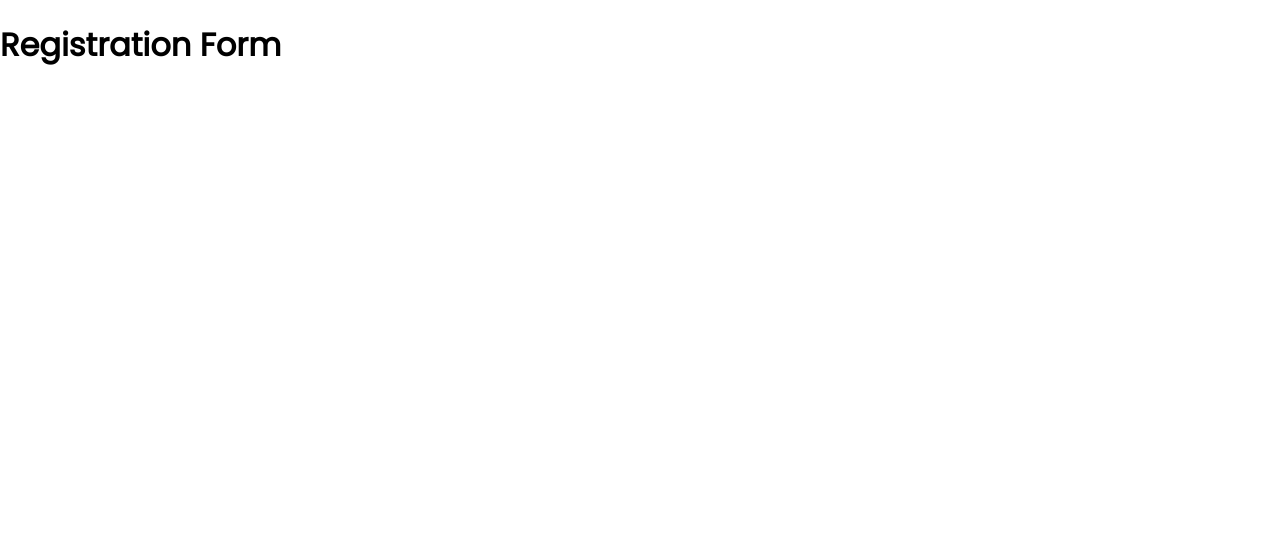
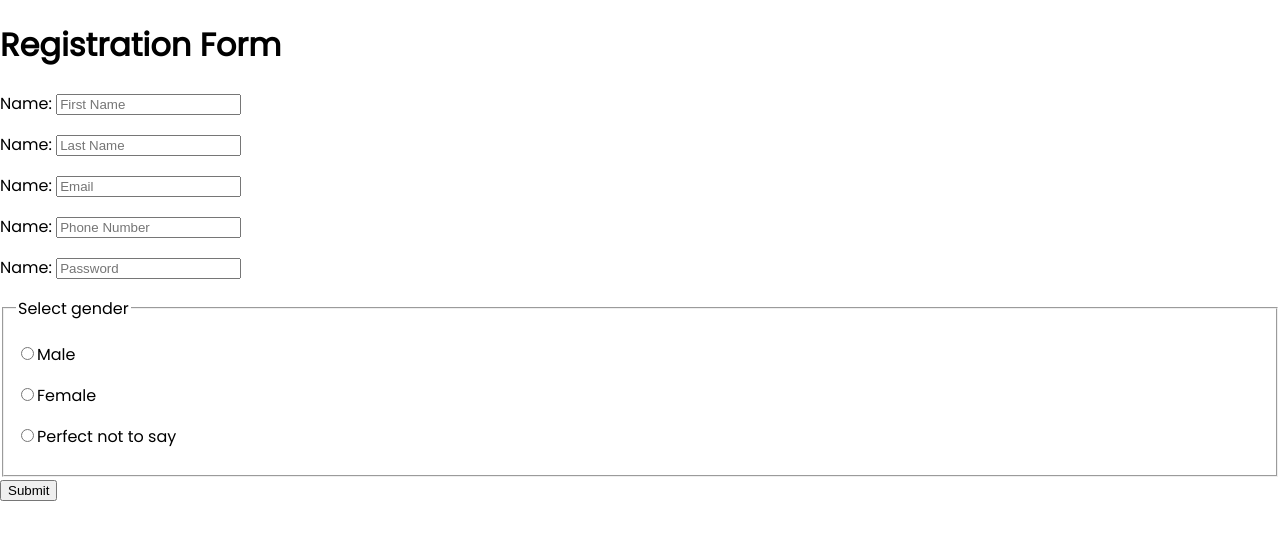
Before and after one commit to ashifanik007/responsive-form, a plain HTML site: page index.html in a window 1280 px wide. Drawn offline with Linux system fonts and the light colour scheme.

Commit message:
form added

```diff
--- a/index.html
+++ b/index.html
@@ -13,6 +13,26 @@
 <body>
     <div class="container">
         <div class="heading"><h1>Registration Form</h1></div>
+        <form action="#">
+            <p> Name: <input type="text" placeholder="First Name"></p>
+            <p> Name: <input type="text" placeholder="Last Name"></p>
+            <p> Name: <input type="email" placeholder="Email"></p>
+            <p> Name: <input type="text" placeholder="Phone Number"></p>
+            <p> Name: <input type="password" placeholder="Password"></p>
+            <fieldset>
+                <legend>Select gender</legend>
+                <p>
+                    <label for="male"><input type="radio" name="male" id="male">Male</label>
+                </p>
+                <p>
+                    <label for="female"><input type="radio" name="female" id="female">Female</label>
+                </p>
+                <p>
+                    <label for="fmale"><input type="radio" name="male" id="fmale">Perfect not to say</label>
+                </p>
+            </fieldset>
+            <input type="button" value="Submit">
+        </form>
     </div>
 </body>
 </html>
```
